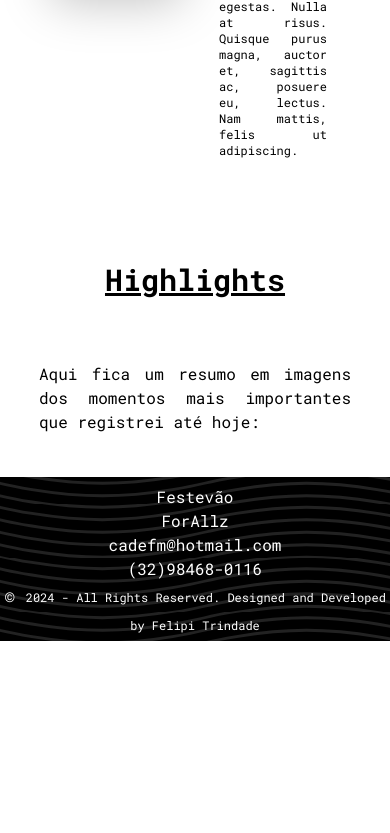
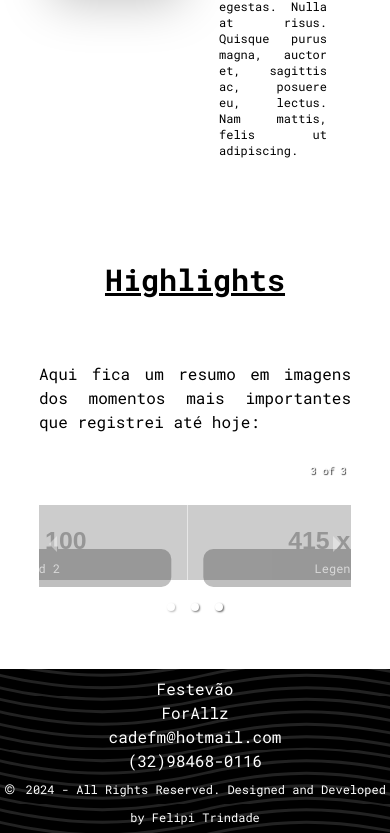
Before and after one commit to Festevao/portifolio2.0, a Next.js app: page /about in a window 390 px wide. Shown: the part 2475-3308 px from the top of the page. Before the commit the page ends 3116 px from the top, so only its background shows below. Built offline with nearby package versions, Linux system fonts and the light colour scheme.

Commit message:
feat: add carousel to about page

```diff
--- a/package.json
+++ b/package.json
@@ -13,6 +13,7 @@
     "react": "^18",
     "react-device-detect": "^2.2.3",
     "react-dom": "^18",
+    "react-responsive-carousel": "^3.2.23",
     "react-transition-group": "^4.4.5"
   },
   "devDependencies": {
--- a/src/pages/about/index.tsx
+++ b/src/pages/about/index.tsx
@@ -3,6 +3,8 @@ import { NextPageWithLayout } from '../../types/next'
 import Layout from '../../components/Layout/Layout';
 import ProfileHeader from '../../components/ProfileHeader/ProfileHeader';
 import ImageFadeShow from '../../components/ImageFadeShow/ImageFadeShow';
+import "react-responsive-carousel/lib/styles/carousel.min.css";
+import { Carousel } from 'react-responsive-carousel';
 
 const About: NextPageWithLayout = () => {
   const calculateAge = (birthDateStr: string) => {
@@ -38,10 +40,6 @@ const About: NextPageWithLayout = () => {
           para a formação de quem somos.
         </p>
       </section>
-      {/* <h1 className='text-3xl lg:text-5xl font-bold underline mb-16 mt-20'>Personalidade</h1>
-      <section className='text-justify w-full lg:text-xl space-y-5'>
-
-      </section> */}
       <h1 className='text-3xl lg:text-5xl font-bold underline mb-16 mt-20'>Meus Hobbies</h1>
       <div className='w-full lg:text-xl grid grid-cols-2'>
         <div className='flex flex-row justify-center items-center md:p-6'>
@@ -115,9 +113,28 @@ const About: NextPageWithLayout = () => {
         </div>
       </div>
       <h1 className='text-3xl lg:text-5xl font-bold underline mb-16 mt-20'>Highlights</h1>
-      <p className='text-justify w-full lg:text-xl'>
+      <p className='text-justify w-full lg:text-xl mb-6'>
         Aqui fica um resumo em imagens dos momentos mais importantes que registrei até hoje:
       </p>
+      <Carousel
+        autoPlay
+        showThumbs={false}
+        infiniteLoop={true}
+        className='w-full'
+      >
+        <div className='min-h-[20vh] h-full w-full flex justify-center items-center'>
+          <img src="https://placehold.co/415x100?text=Hello+3" />
+          <p className="legend">Legend 1</p>
+        </div>
+        <div className='min-h-[20vh] h-full w-full flex justify-center items-center'>
+          <img src="https://placehold.co/415x100?text=Hello+3" />
+          <p className="legend">Legend 2</p>
+        </div>
+        <div className='min-h-[20vh] h-full w-full flex justify-center items-center'>
+          <img src="https://placehold.co/415x100?text=Hello+3" />
+          <p className="legend">Legend 3</p>
+        </div>
+      </Carousel>
     </div>
   );
 };
```
Also changed, not shown: 1 other file (tests, documents, lock files or other folders).
